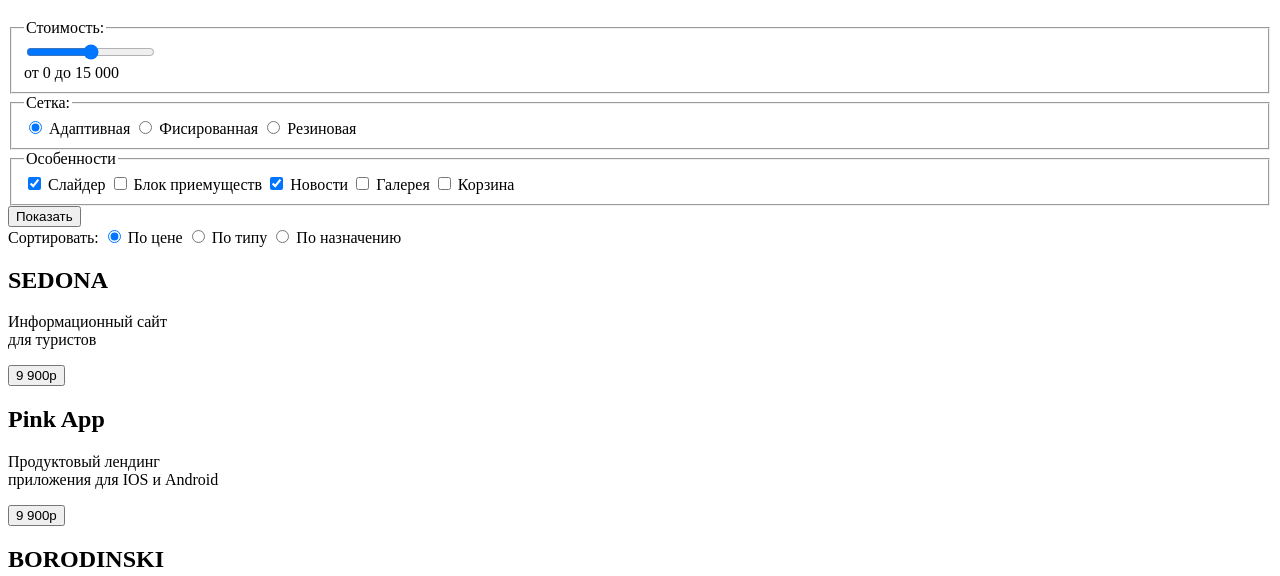
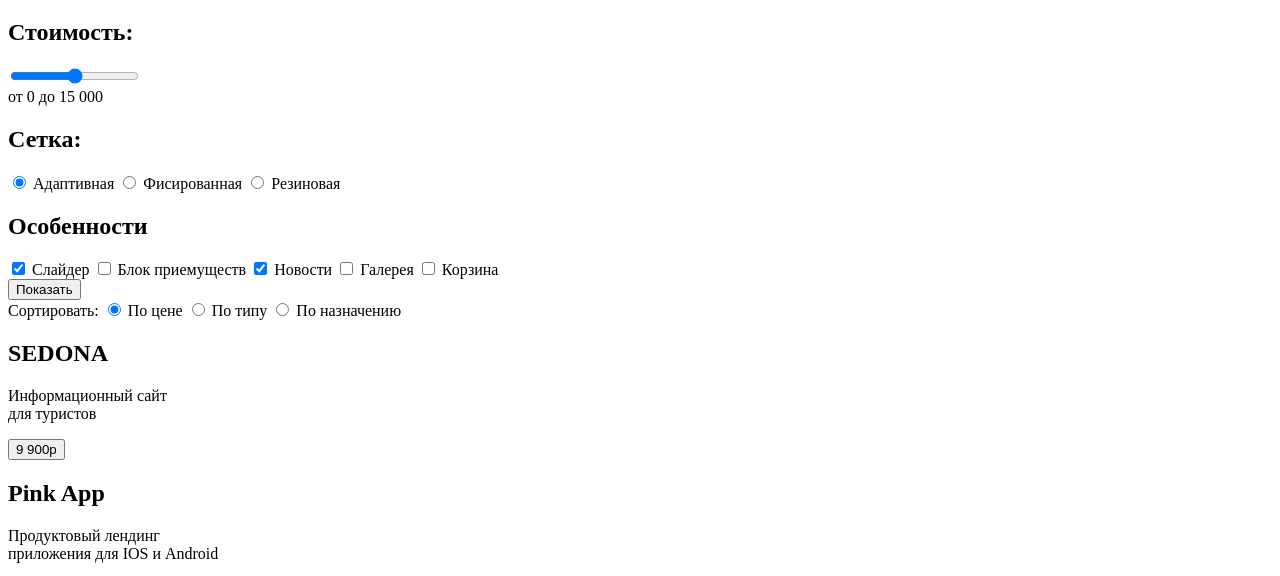
Before and after one commit to FosterToster/1569433-nerds-29, a plain HTML site: page catalog.html in a window 1280 px wide. Shown: the part 209-785 px from the top of the page. Drawn offline with Linux system fonts and the light colour scheme.

Commit message:
В каталоге заменил fieldset на div

```diff
--- a/catalog.html
+++ b/catalog.html
@@ -3,6 +3,7 @@
 <head>
   <meta charset="utf-8">
   <title>HTML Academy: Нёрдс</title>
+  <link rel="stylesheet" href="css/style.css">
 </head>
 <body>
 <header>
@@ -24,15 +25,15 @@
   </div>
 
   <aside>
-    <fieldset>
-      <legend>Стоимость:</legend>
+    <div>
+      <h2>Стоимость:</h2>
       <input type="range" name="cost" min="0" max="15000" value="7500">
       <div>
         от <output>0</output> до <output>15 000</output>
       </div>
-    </fieldset>
-    <fieldset>
-      <legend>Сетка:</legend>
+    </div>
+    <div>
+      <h2>Сетка:</h2>
       <label>
         <input type="radio" name="grid-type" value="1" checked>
         Адаптивная
@@ -45,15 +46,15 @@
         <input type="radio" name="grid-type" value="3">
         Резиновая
       </label>
-    </fieldset>
-    <fieldset>
-      <legend>Особенности</legend>
+    </div>
+    <div>
+      <h2>Особенности</h2>
       <label><input type="checkbox" name="feature-slider" checked> Слайдер </label>
       <label><input type="checkbox" name="feature-advantages" > Блок приемуществ </label>
       <label><input type="checkbox" name="feature-news" checked> Новости </label>
       <label><input type="checkbox" name="feature-gallery"> Галерея </label>
       <label><input type="checkbox" name="feature-shopping_cart"> Корзина </label>
-    </fieldset>
+    </div>
     <button>Показать</button>
   </aside>
   <section>
```
